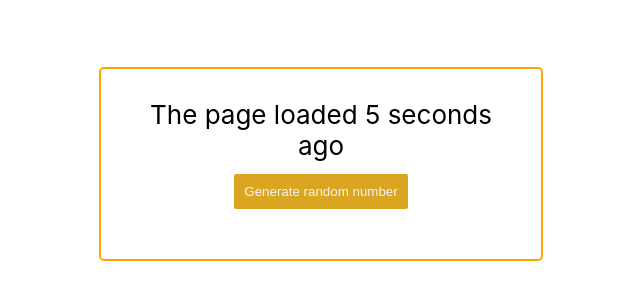
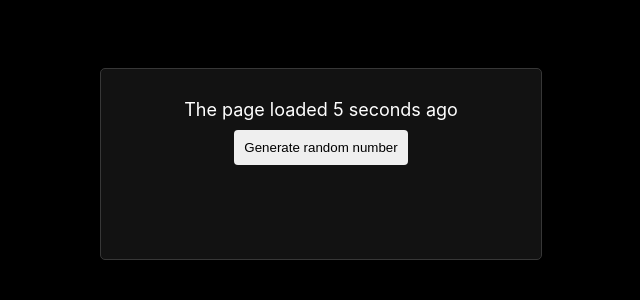
Before and after one commit to AakashRaina/RedbrickAI-assignment, a React (Create React App) app: page / in a window 1280 px wide. Shown: the part 236-536 px from the top of the page, without its empty margins (319-959 px from the left). Built offline with nearby package versions, Linux system fonts and the light colour scheme.

Commit message:
Update: App styling to match designs

```diff
--- a/src/App.css
+++ b/src/App.css
@@ -14,7 +14,7 @@
 }
 
 .App-header {
-  /* background-color: #282c34; */
+  background-color: black;
   min-height: 100vh;
   display: flex;
   flex-direction: column;
--- a/src/components/Content/Content.css
+++ b/src/components/Content/Content.css
@@ -4,5 +4,4 @@
 
 p{
   display: inline-block;
-  font-style: italic;
 }
--- a/src/components/MainPage/MainPage.css
+++ b/src/components/MainPage/MainPage.css
@@ -1,10 +1,12 @@
 .content-container{
-  border:2px solid orange;
-  color:black;
+  border:1px solid rgb(55, 55, 55);
+  color:white;
   padding:20px;
   border-radius: 5px;
   height: 150px;
   width: 400px;
+  background-color: rgb(18, 18, 18);
+  font-size: 18px;
 }
 
 .timer{
@@ -13,8 +15,8 @@
 
 button{
   padding: 10px;
-  background-color: goldenrod;
   border: none;
-  color: whitesmoke;
-  border-radius: 2px;
+  color: black;
+  border-radius: 4px;
+  cursor: pointer;
 }
```
